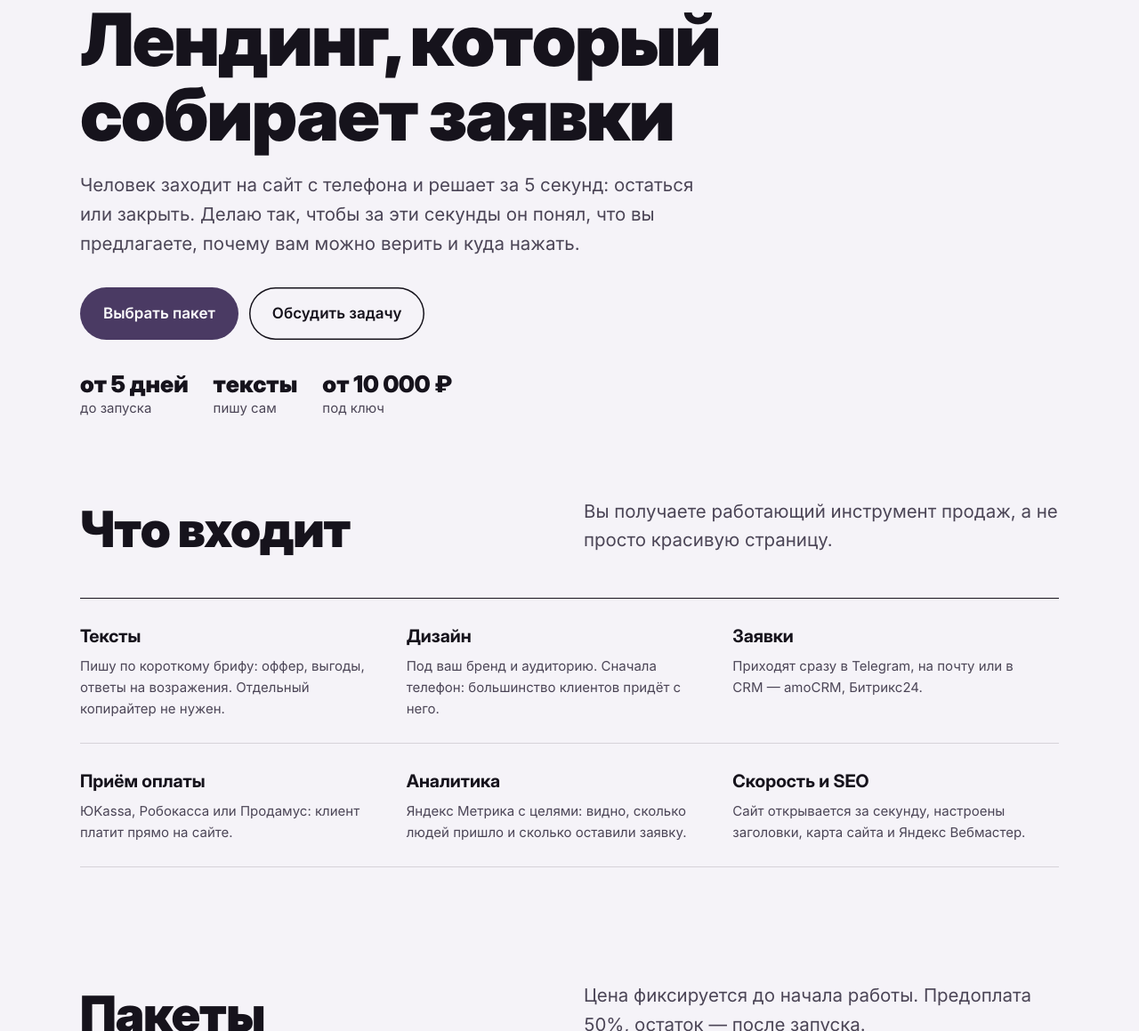
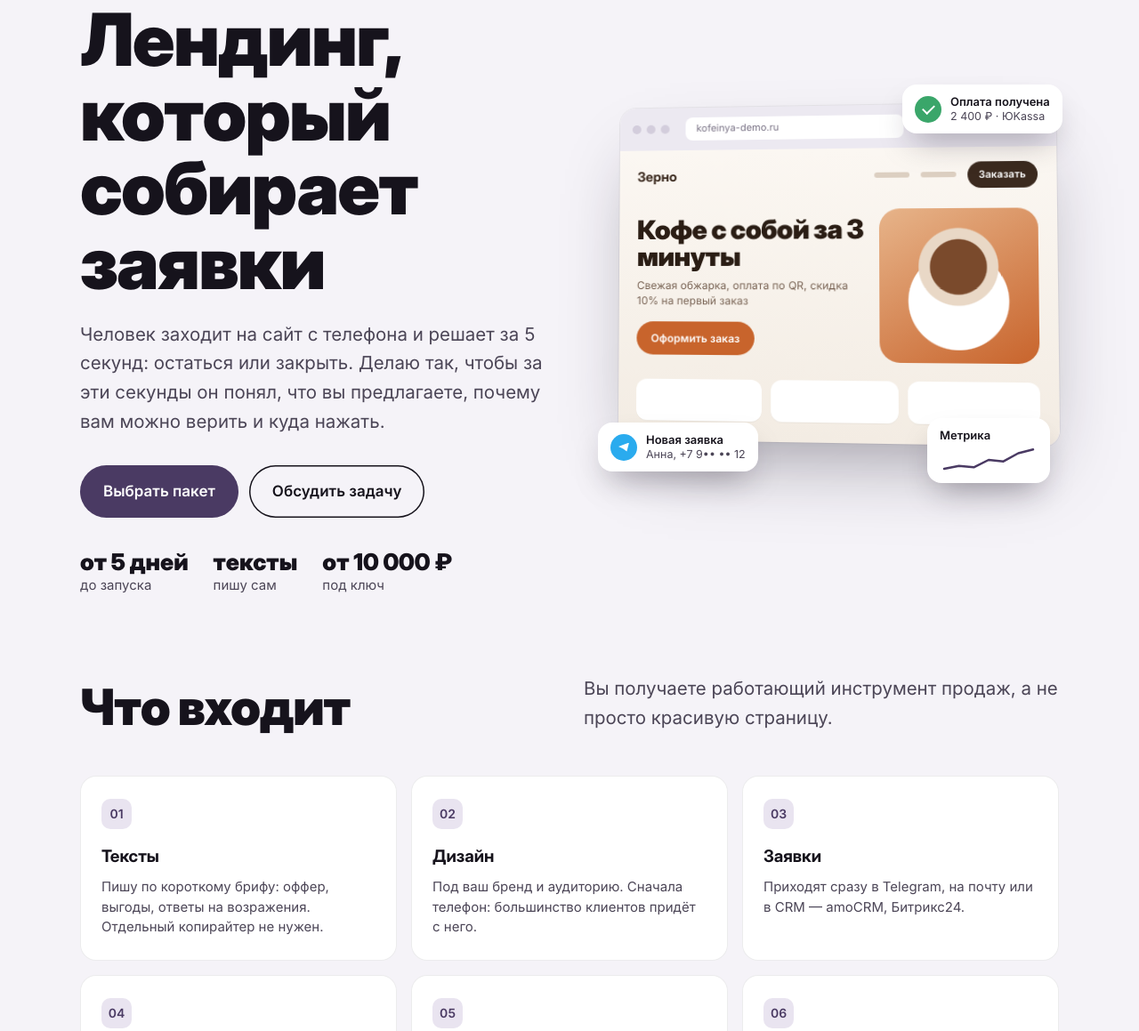
Before and after one commit to ivoshop23-creator/oltech-site, a plain HTML site: page lendingi/index.html in a window 1280 px wide. Shown: the part 206-1365 px from the top of the page at 89% size. Drawn offline with Linux system fonts and the light colour scheme.

Commit message:
Лендинги: первый экран с макетом сайта, карточки «Что входит»; сброс кэша стилей
Co-Authored-By: Claude Opus 5.5 <noreply@anthropic.com>
Claude-Session: https://claude.ai/code/session_01FEsxZwhJGotpDPirLJxP2K

```diff
--- a/assets/css/style.css
+++ b/assets/css/style.css
@@ -275,3 +275,54 @@ fieldset.field{border:0;min-width:0}
 @media(max-width:860px){.plans{grid-template-columns:1fr;gap:28px}}
 .search{white-space:nowrap;overflow:hidden}
 @media(max-width:375px){.note{max-width:38vw;font-size:11px}.note b{font-size:11px}.search{font-size:12px}}
+
+/* Лендинги: первый экран с макетом сайта */
+.lp-grid{display:grid;grid-template-columns:1.02fr .98fr;gap:56px;align-items:center}
+.lp-visual{position:relative;padding:28px 18px 44px}
+.bw{border-radius:18px;background:var(--white);box-shadow:0 40px 80px -28px rgba(28,22,39,.42),0 0 0 1px rgba(22,19,28,.06);overflow:hidden;transform:perspective(1400px) rotateY(-7deg) rotateX(3deg);transform-origin:left center}
+.bw-bar{display:flex;align-items:center;gap:6px;padding:11px 14px;background:#ece9f1}
+.bw-bar i{width:10px;height:10px;border-radius:50%;background:#d3cddc}
+.bw-bar span{margin-left:12px;flex:1;max-width:240px;padding:4px 12px;border-radius:8px;background:var(--white);font-size:11px;color:var(--ink-3)}
+.bw-page{padding:16px 20px 22px;background:linear-gradient(180deg,#fbf7f2,#f3ece3)}
+.bw-nav{display:flex;align-items:center;gap:12px;font-size:12px}
+.bw-nav b{font-family:var(--display);font-size:15px;margin-right:auto;color:#3b2a1f}
+.bw-nav span{width:38px;height:6px;border-radius:3px;background:#dccfc1}
+.bw-nav em{font-style:normal;font-weight:600;font-size:11px;padding:6px 12px;border-radius:999px;background:#3b2a1f;color:#fff}
+.bw-hero{display:grid;grid-template-columns:1.2fr .8fr;gap:14px;align-items:center;margin-top:22px}
+.bw-h{font-family:var(--display);font-weight:900;font-size:clamp(20px,2.3vw,30px);line-height:1.02;color:#2a1d14;letter-spacing:-.02em}
+.bw-t{margin-top:10px;font-size:12px;line-height:1.4;color:#7a6556}
+.bw-btn{display:inline-block;margin-top:14px;padding:9px 16px;border-radius:999px;background:#c8642c;color:#fff;font-size:12px;font-weight:600}
+.bw-cup{aspect-ratio:1;border-radius:22px;background:radial-gradient(circle at 50% 38%,#7a4a2c 0 22%,#e9d8c6 23% 31%,transparent 32%),radial-gradient(circle at 50% 60%,#fff 0 40%,transparent 41%),linear-gradient(150deg,#e7b48a,#c8642c)}
+.bw-row{display:grid;grid-template-columns:repeat(3,1fr);gap:10px;margin-top:20px}
+.bw-row span{height:46px;border-radius:12px;background:#fff;box-shadow:0 1px 0 rgba(0,0,0,.04)}
+.pop{position:absolute;display:flex;align-items:center;gap:10px;padding:11px 14px;border-radius:16px;background:var(--white);box-shadow:0 18px 36px -12px rgba(28,22,39,.38);font-size:12.5px;line-height:1.3;color:var(--ink-2);animation:pop-in .6s cubic-bezier(.2,.8,.2,1) both}
+.pop b{display:block;font-size:13px;color:var(--ink)}
+.pop-ic{flex:none;width:30px;height:30px;border-radius:50%;display:grid;place-items:center}
+.pop-ic.tg{background:#2aabee}
+.pop-ic.tg::before{content:"";width:12px;height:10px;background:#fff;clip-path:polygon(0 45%,100% 0,78% 100%,45% 70%)}
+.pop-ic.ok{background:#3aa66a}
+.pop-ic.ok::before{content:"";width:11px;height:6px;border-left:2.5px solid #fff;border-bottom:2.5px solid #fff;transform:rotate(-45deg) translate(1px,-1px)}
+.pop-a{left:-6px;bottom:6px;animation-delay:.5s}
+.pop-b{right:-4px;top:2px;animation-delay:1.1s}
+.pop-c{right:10px;bottom:-6px;flex-direction:column;align-items:flex-start;gap:4px;color:var(--plum);animation-delay:1.7s}
+.pop-c svg{width:110px;height:30px}
+@keyframes pop-in{from{opacity:0;transform:translateY(14px) scale(.96)}to{opacity:1;transform:none}}
+@media(max-width:960px){
+  .lp-grid{grid-template-columns:1fr;gap:28px}
+  .lp-visual{padding:18px 4px 40px}
+  .bw{transform:none}
+  .pop{font-size:11.5px;padding:9px 11px}
+  .pop b{font-size:12px}
+  .pop-a{left:-4px;bottom:0}
+  .pop-b{right:-4px;top:0}
+  .pop-c{display:none}
+}
+@media(prefers-reduced-motion:reduce){.pop{animation:none}}
+/* Блок «Что входит» на лендингах — карточками */
+.lp-inside{display:grid;grid-template-columns:repeat(3,1fr);gap:16px}
+.lp-inside div{padding:26px 24px;border-radius:var(--r-md);background:var(--white);box-shadow:inset 0 0 0 1px rgba(22,19,28,.08)}
+.lp-inside em{display:inline-grid;place-items:center;width:34px;height:34px;border-radius:10px;background:var(--mist);color:var(--plum);font-style:normal;font-weight:700;font-size:14px;margin-bottom:16px}
+.lp-inside b{display:block;font-family:var(--display);font-weight:700;font-size:19px;margin-bottom:8px}
+.lp-inside p{color:var(--ink-2);font-size:15px;line-height:1.5}
+@media(max-width:860px){.lp-inside{grid-template-columns:1fr 1fr}}
+@media(max-width:560px){.lp-inside{grid-template-columns:1fr}}
--- a/lendingi/index.html
+++ b/lendingi/index.html
@@ -15,7 +15,7 @@
 <link rel="icon" href="/favicon.png" type="image/png">
 <link rel="apple-touch-icon" href="/apple-touch-icon.png">
 <link rel="preload" href="/assets/fonts/inter-display-900.woff" as="font" type="font/woff" crossorigin>
-<link rel="stylesheet" href="/assets/css/style.css">
+<link rel="stylesheet" href="/assets/css/style.css?v=3">
 <script type="application/ld+json">
 {"@context":"https://schema.org","@graph":[
 {"@type":"Service","name":"Лендинг под ключ","provider":{"@type":"ProfessionalService","name":"OLTECH","url":"https://oltech24.ru/"},"areaServed":"RU","offers":[
@@ -48,8 +48,9 @@
 </header>
 
 <main id="main">
-  <section class="page-hero">
-    <div class="wrap">
+  <section class="page-hero lp-hero">
+    <div class="wrap lp-grid">
+      <div>
         <p class="crumbs"><a href="/">Главная</a> / Лендинги</p>
         <h1>Лендинг, который собирает заявки</h1>
         <p class="lead">Человек заходит на сайт с телефона и решает за 5 секунд: остаться или закрыть. Делаю так, чтобы за эти секунды он понял, что вы предлагаете, почему вам можно верить и куда нажать.</p>
@@ -63,6 +64,27 @@
           <div><b>от 10 000 ₽</b>под ключ</div>
         </div>
       </div>
+      <div class="lp-visual" aria-hidden="true">
+        <div class="bw">
+          <div class="bw-bar"><i></i><i></i><i></i><span>kofeinya-demo.ru</span></div>
+          <div class="bw-page">
+            <div class="bw-nav"><b>Зерно</b><span></span><span></span><em>Заказать</em></div>
+            <div class="bw-hero">
+              <div>
+                <p class="bw-h">Кофе с собой за 3 минуты</p>
+                <p class="bw-t">Свежая обжарка, оплата по QR, скидка 10% на первый заказ</p>
+                <span class="bw-btn">Оформить заказ</span>
+              </div>
+              <div class="bw-cup"></div>
+            </div>
+            <div class="bw-row"><span></span><span></span><span></span></div>
+          </div>
+        </div>
+        <div class="pop pop-a"><span class="pop-ic tg"></span><div><b>Новая заявка</b>Анна, +7 9•• •• 12</div></div>
+        <div class="pop pop-b"><span class="pop-ic ok"></span><div><b>Оплата получена</b>2 400 ₽ · ЮKassa</div></div>
+        <div class="pop pop-c"><b>Метрика</b><svg viewBox="0 0 120 36"><polyline points="0,30 20,26 40,28 60,18 80,20 100,9 120,4" fill="none" stroke="currentColor" stroke-width="3" stroke-linecap="round" stroke-linejoin="round"/></svg></div>
+      </div>
+    </div>
   </section>
 
   <section class="blk" id="inside" style="padding-top:24px" aria-labelledby="in-h">
@@ -71,13 +93,13 @@
         <h2 id="in-h">Что входит</h2>
         <p class="lead">Вы получаете работающий инструмент продаж, а не просто красивую страницу.</p>
       </div>
-      <div class="funnel">
-        <div><b>Тексты</b><p>Пишу по короткому брифу: оффер, выгоды, ответы на возражения. Отдельный копирайтер не нужен.</p></div>
-        <div><b>Дизайн</b><p>Под ваш бренд и аудиторию. Сначала телефон: большинство клиентов придёт с него.</p></div>
-        <div><b>Заявки</b><p>Приходят сразу в Telegram, на почту или в CRM — amoCRM, Битрикс24.</p></div>
-        <div><b>Приём оплаты</b><p>ЮKassa, Робокасса или Продамус: клиент платит прямо на сайте.</p></div>
-        <div><b>Аналитика</b><p>Яндекс Метрика с целями: видно, сколько людей пришло и сколько оставили заявку.</p></div>
-        <div><b>Скорость и SEO</b><p>Сайт открывается за секунду, настроены заголовки, карта сайта и Яндекс Вебмастер.</p></div>
+      <div class="lp-inside">
+        <div><em>01</em><b>Тексты</b><p>Пишу по короткому брифу: оффер, выгоды, ответы на возражения. Отдельный копирайтер не нужен.</p></div>
+        <div><em>02</em><b>Дизайн</b><p>Под ваш бренд и аудиторию. Сначала телефон: большинство клиентов придёт с него.</p></div>
+        <div><em>03</em><b>Заявки</b><p>Приходят сразу в Telegram, на почту или в CRM — amoCRM, Битрикс24.</p></div>
+        <div><em>04</em><b>Приём оплаты</b><p>ЮKassa, Робокасса или Продамус: клиент платит прямо на сайте.</p></div>
+        <div><em>05</em><b>Аналитика</b><p>Яндекс Метрика с целями: видно, сколько людей пришло и сколько оставили заявку.</p></div>
+        <div><em>06</em><b>Скорость и SEO</b><p>Сайт открывается за секунду, настроены заголовки, карта сайта и Яндекс Вебмастер.</p></div>
       </div>
     </div>
   </section>
@@ -182,6 +204,6 @@
   </div>
 </footer>
 <button class="to-top" type="button" aria-label="Наверх"><svg viewBox="0 0 24 24" fill="none" stroke="currentColor" stroke-width="2.4" stroke-linecap="round" stroke-linejoin="round" aria-hidden="true"><path d="M12 19V5M5 12l7-7 7 7"/></svg></button>
-<script src="/assets/js/main.js" defer></script>
+<script src="/assets/js/main.js?v=3" defer></script>
 </body>
 </html>
```
Also changed, not shown: 404.html (+1 -1 lines), index.html (+2 -2 lines), kartochki/index.html (+2 -2 lines). Lines whose indentation alone changed are shown as unchanged.
